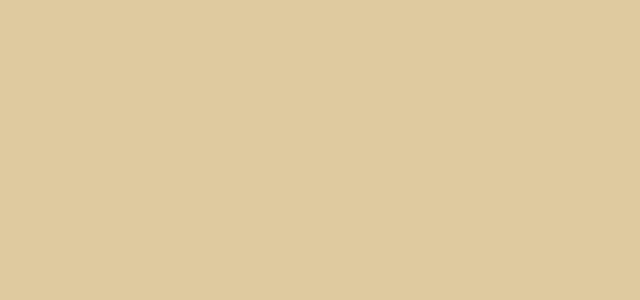
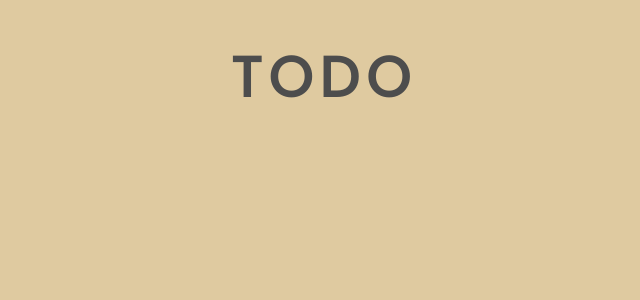
Before and after one commit to sajidsajju/todo-ui, a React (Create React App) app: page / in a window 1280 px wide. Shown: the top 300 px of the page, without its empty margins (316-956 px from the left). Built offline with nearby package versions, Linux system fonts and the light colour scheme.

Commit message:
Add title for main

```diff
--- a/src/components/Main/index.js
+++ b/src/components/Main/index.js
@@ -1,11 +1,21 @@
 import React from "react";
+import { makeStyles } from "@material-ui/core";
 
-function Main(props) {
-  const { text } = props;
+const useStyles = makeStyles({
+  h1: {
+    textAlign: "center",
+    fontSize: "4em",
+    letterSpacing: "7px",
+    color: "#4d4d4d",
+  },
+});
+
+function Main() {
+  const classes = useStyles();
 
   return (
     <>
-      <h2>{text}</h2>
+      <h1 className={classes.h1}>TODO</h1>
     </>
   );
 }
```
